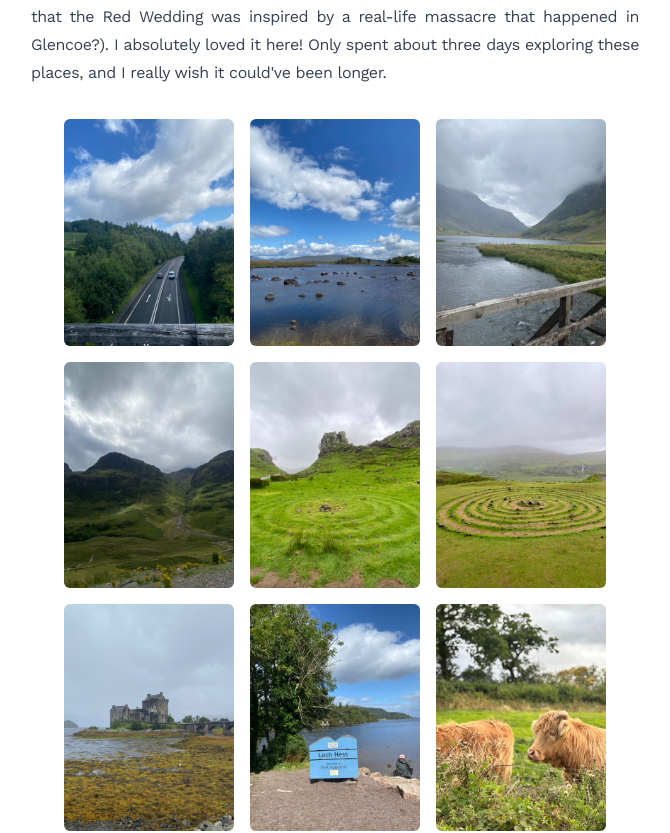
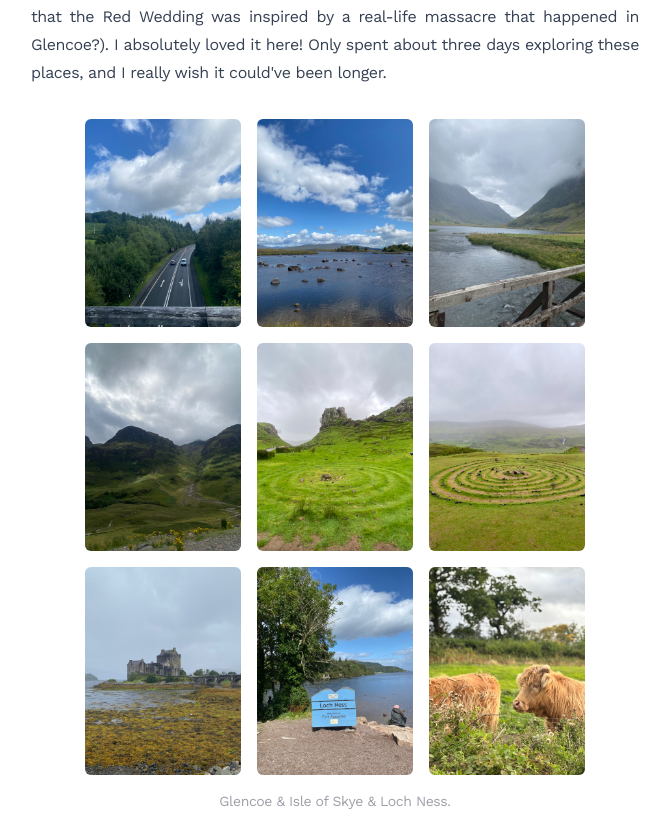
Before and after one commit to wyhong3103/wyhong3103.github.io, a Next.js app: page /blog/uk-2025 in a window 1280 px wide. Shown: the part 525-1358 px from the top of the page, without its empty margins (305-975 px from the left). Built offline with nearby package versions, Linux system fonts and the light colour scheme.

Commit message:
feat: use grid in image component

```diff
--- a/app/blog/uk-2025/page.mdx
+++ b/app/blog/uk-2025/page.mdx
@@ -21,7 +21,8 @@ import BlogHeader from '@/components/mdx/blog-header'
     '/images/blogs/uk/skye/8.jpg',
     '/images/blogs/uk/skye/9.jpg',
   ]}
-  width="170px"
+  columns={3}
+  maxWidth="500px"
   caption="Glencoe & Isle of Skye & Loch Ness."
 />
 
@@ -39,7 +40,8 @@ import BlogHeader from '@/components/mdx/blog-header'
     '/images/blogs/uk/edinburgh/8.jpg',
     '/images/blogs/uk/edinburgh/9.jpg',
   ]}
-  width="170px"
+  columns={3}
+  maxWidth="500px"
   caption="Edinburgh."
 />
 
@@ -57,7 +59,8 @@ import BlogHeader from '@/components/mdx/blog-header'
     '/images/blogs/uk/oxford/8.jpg',
     '/images/blogs/uk/oxford/9.jpg',
   ]}
-  width="170px"
+  columns={3}
+  maxWidth="500px"
   caption="Oxford."
 />
 
@@ -75,7 +78,8 @@ import BlogHeader from '@/components/mdx/blog-header'
     '/images/blogs/uk/london/8.jpg',
     '/images/blogs/uk/london/9.jpg',
   ]}
-  width="170px"
+  columns={3}
+  maxWidth="500px"
   caption="London."
 />
 
@@ -93,7 +97,8 @@ import BlogHeader from '@/components/mdx/blog-header'
     '/images/blogs/uk/canterbury/8.jpg',
     '/images/blogs/uk/canterbury/9.jpg',
   ]}
-  width="170px"
+  columns={3}
+  maxWidth="500px"
   caption="Canterbury, and the White Cliffs."
 />
 
@@ -111,6 +116,7 @@ import BlogHeader from '@/components/mdx/blog-header'
     '/images/blogs/uk/hastings_rye/8.jpg',
     '/images/blogs/uk/hastings_rye/9.jpg',
   ]}
-  width="170px"
+  columns={3}
+  maxWidth="500px"
   caption="Hastings, and Rye."
 />
--- a/components/mdx/multi-image.tsx
+++ b/components/mdx/multi-image.tsx
@@ -7,13 +7,17 @@ type MultiImageProps = {
   caption?: string;
   height?: string;
   width?: string;
+  columns?: number;
+  maxWidth?: string;
 };
 
 const MultiImage: React.FC<MultiImageProps> = ({
   images,
   caption,
-  height = '300px',
-  width = 'auto',
+  height,
+  width,
+  columns,
+  maxWidth,
 }) => {
   const [activeImage, setActiveImage] = useState<string | null>(null);
 
@@ -38,15 +42,32 @@ const MultiImage: React.FC<MultiImageProps> = ({
     };
   }, [activeImage]);
 
+  const isGrid = typeof columns === 'number';
+  const defaultHeight = isGrid ? '100%' : '300px';
+  const defaultWidth = isGrid ? '100%' : 'auto';
+
+  const finalHeight = height ?? defaultHeight;
+  const finalWidth = width ?? defaultWidth;
+
   return (
     <div className="text-center my-8">
-      <div className="flex flex-wrap justify-center gap-4">
+      <div
+        className={isGrid ? "grid gap-4 mx-auto" : "flex flex-wrap justify-center gap-4 mx-auto"}
+        style={{
+          gridTemplateColumns: isGrid ? `repeat(${columns}, minmax(0, 1fr))` : undefined,
+          maxWidth: maxWidth || undefined,
+        }}
+      >
         {images.map((src, index) => (
           <img
             key={index}
             src={src}
             alt={`Image ${index + 1}`}
-            style={{ maxHeight: height, width }}
+            style={
+              isGrid
+                ? { width: finalWidth, height: finalHeight, objectFit: 'cover' }
+                : { maxHeight: finalHeight, width: finalWidth }
+            }
             className="rounded-md object-cover !m-0 cursor-zoom-in transition-all duration-300 hover:scale-[1.02] hover:shadow-lg hover:brightness-105 active:scale-[0.98]"
             onClick={() => setActiveImage(src)}
           />
```
